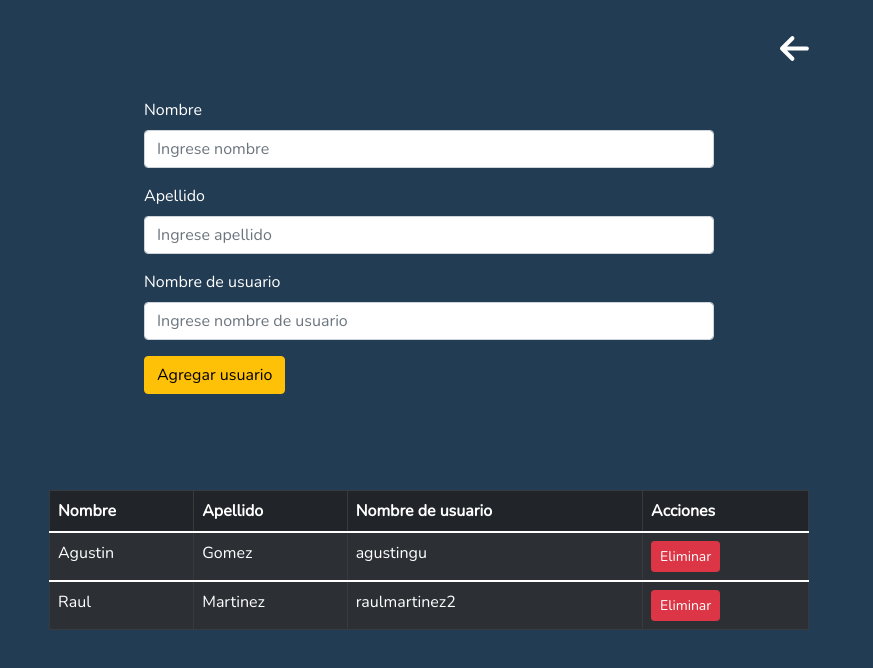
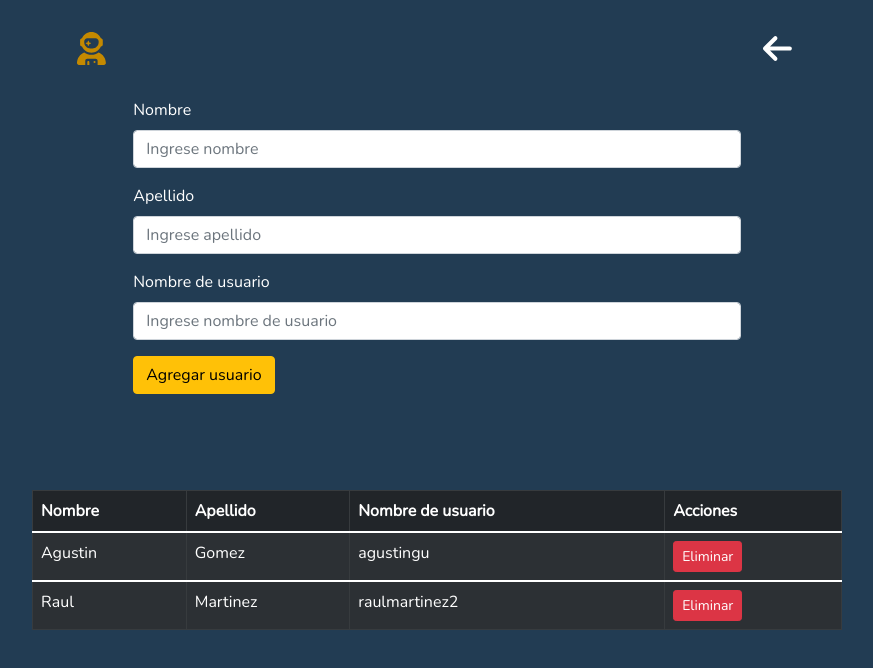
Before and after one commit to agustingu20/desafio-sitenso, a React (Create React App) app: page /admin in a window 1280 px wide. Shown: the top 668 px of the page, without its empty margins (203-1076 px from the left). Built offline with nearby package versions, Linux system fonts and the light colour scheme; no server answers.

Commit message:
Add userIcon and css to active button

```diff
--- a/src/App.css
+++ b/src/App.css
@@ -17,7 +17,8 @@ body {
 }
 
 .home-icons-container {
-  text-align: end;
+  display: flex;
+  justify-content: space-between;
   margin: 2rem 1rem 10rem 0;
 }
 
@@ -25,6 +26,12 @@ body {
   color: white;
   font-size: 33px;
   margin-right: 15px;
+}
+
+.user-icon {
+  color: white;
+  font-size: 33px;
+  margin-left: 35px;
 }
 
 .search-icon {
@@ -189,7 +196,7 @@ body {
 
 @media only screen and (min-width: 768px) {
   .home-container {
-    width: 700px;
+    width: 550px;
   }
 
   .search-form {
@@ -198,6 +205,10 @@ body {
   }
 
   .searchMovie-container {
+    width: 550px;
+  }
+
+  .movieInfo-container {
     width: 550px;
   }
 
@@ -218,11 +229,15 @@ body {
   .admin-container {
     width: 550px;
   }
+
+  .user-icon {
+    margin-left: 15px;
+  }
 }
 
 @media only screen and (min-width: 1024px) {
   .home-container {
-    width: 900px;
+    width: 810px;
   }
 
   .search-form {
@@ -239,7 +254,7 @@ body {
   }
 
   .movieInfo-container {
-    width: 800px;
+    width: 810px;
   }
 
   .home-icons-container {
@@ -249,6 +264,16 @@ body {
   }
 
   .admin-container {
-    width: 760px;
+    width: 810px;
+  }
+
+  .user-icon {
+    margin-left: 45px;
   }
 }
+
+@media only screen and (min-width: 1920px) {
+  .home-container {
+    width: 827px;
+  }
+}
--- a/src/components/NavIcons.js
+++ b/src/components/NavIcons.js
@@ -1,6 +1,6 @@
 import React, { useEffect } from 'react'
 import { FontAwesomeIcon } from '@fortawesome/react-fontawesome'
-import { faMagnifyingGlass, faHouseChimney, faArrowLeft } from "@fortawesome/free-solid-svg-icons"
+import { faMagnifyingGlass, faHouseChimney, faArrowLeft, faUserAstronaut } from "@fortawesome/free-solid-svg-icons"
 import { Link, useLocation } from 'react-router-dom'
 
 export default function NavIcons() {
@@ -12,6 +12,9 @@ export default function NavIcons() {
             document.getElementById("homeIcon").classList.add("link-activated")
         } else if (location.pathname === "/search") {
             document.getElementById("searchIcon").classList.add("link-activated")
+            document.getElementById("userIcon").classList.remove("link-activated")
+        } else if (location.pathname === "/admin") {
+            document.getElementById("userIcon").classList.add("link-activated")
         }
     }
 
@@ -23,14 +26,31 @@ export default function NavIcons() {
     const addActiveClassLinkHome = () => {
         document.getElementById("homeIcon").classList.add("link-activated")
         document.getElementById("searchIcon").classList.remove("link-activated")
+        document.getElementById("userIcon").classList.remove("link-activated")
     }
     const addActiveClassLinkSearch = () => {
         document.getElementById("homeIcon").classList.remove("link-activated")
         document.getElementById("searchIcon").classList.add("link-activated")
+        document.getElementById("userIcon").classList.remove("link-activated")
+    }
+    const addActiveClassLinkUser = () => {
+        document.getElementById("homeIcon").classList.remove("link-activated")
+        document.getElementById("searchIcon").classList.remove("link-activated")
+        document.getElementById("userIcon").classList.add("link-activated")
     }
 
     return (
         <div className='home-icons-container'>
+            <div>
+                <Link to="/admin">
+                    <FontAwesomeIcon
+                        onClick={addActiveClassLinkUser}
+                        id="userIcon"
+                        className='user-icon'
+                        icon={faUserAstronaut}
+                    />
+                </Link>
+            </div>
             {(location.pathname === "/" || location.pathname === "/search")
                 ?
                 <div>
```
